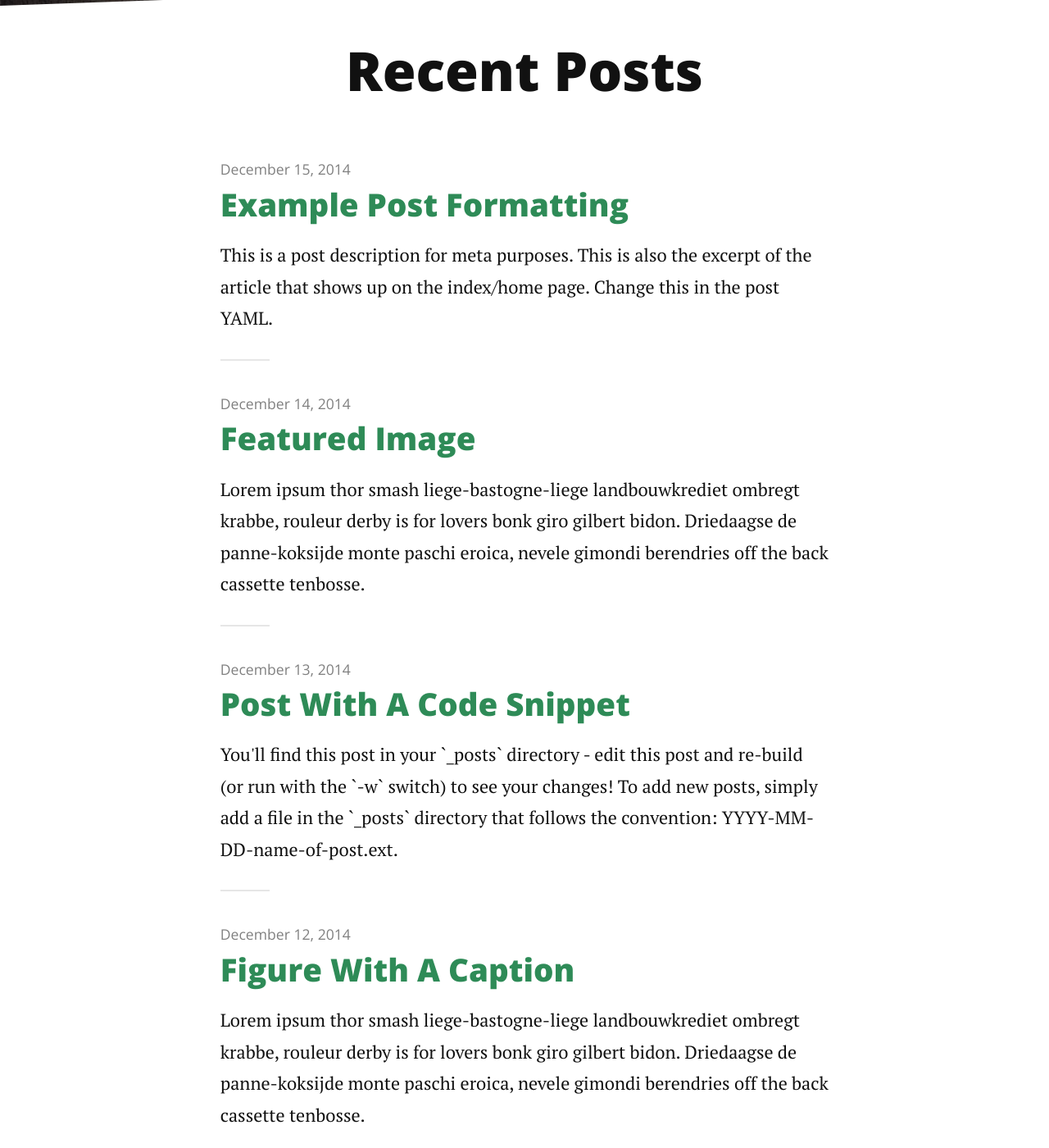
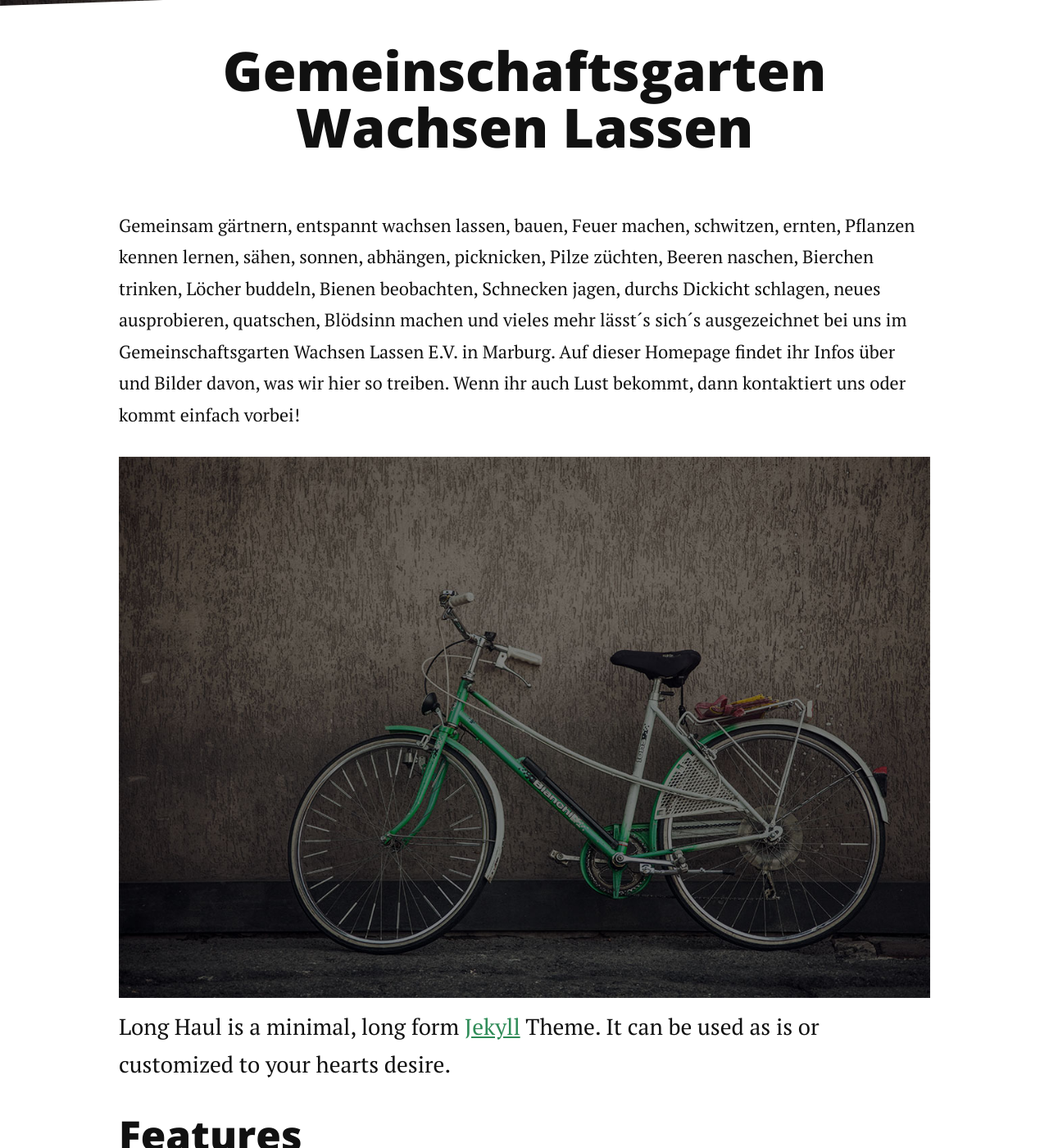
Before and after one commit to lgiese/lgiese.wachsenlassenEV.io, a Jekyll site: the page built from index.html, in a window 1280 px wide and 1400 px high, scrolled down 311 px. Shown: the whole window at 82% size. Built offline with Jekyll 4.4.1, drawn with Linux system fonts in a browser that asks for light colours; nearby versions of some CDN libraries; the list of posts is cut into pages by our own code; some of the changed text lies outside the part shown.

Commit message:
index text

```diff
--- a/Gemfile
+++ b/Gemfile
@@ -3,3 +3,5 @@ source 'http://rubygems.org'
 gem "jekyll"
 gem "jekyll-paginate"
 gem "support-for"
+gem "wdm"
+gem "jekyll-watch"
--- a/_config.yml
+++ b/_config.yml
@@ -1,27 +1,29 @@
-title: WachsenLassen
+title: Wachsen Lassen E. V.
 description: Long Form Jekyll theme built with SASS / COMPASS / SUSY
 
-url: http://www.wachsenlassenmr.ml/
+url: "" # http://www.wachsenlassenmr.ml/
 baseurl: #
 paginate_path: "blog/page:num/"
-permalink: http://www.wachsenlassenmr.ml/
+permalink:
 
 markdown: kramdown
 highlighter: rouge
 plugins: [jekyll-paginate]
 paginate: 5
-port: 4001
+port: 4040
 
 navigation:
-  - title: Home
+  - title: Gartenprojekt
     url: /index.html
-  - title: About
-    url: /about
-  - title: Contact
+  - title: Neues
+    url: /articles
+  - title: Kontakt
     url: /contact
+  - title: Fotogallerie
+    url: /gallerie
 
 social:
-  github: brianmaierjr
+  github: https://github.com/lgiese/lgiese.wachsenlassenEV.io
   twitter: brianmaierjr
   facebook: brianmaierjr
   email: brimaidesigns@gmail.com
--- a/_includes/header.html
+++ b/_includes/header.html
@@ -8,8 +8,7 @@
                      <a href="{{ link.url | prepend: site.baseurl }}">{{ link.title }}</a>
                  </li>
                  {% endfor %}
-                 <li> <a href="https://github.com/brianmaierjr/long-haul" target="_blank">GitHub</a></li>
-                 <li><a href="https://github.com/brianmaierjr/long-haul/archive/master.zip">Download Theme</a></li>
+                 <li> <a href="https://github.com/lgiese/lgiese.wachsenlassenEV.io" target="_blank">GitHub</a></li>
              </ul>
          </nav>
      </div>
--- a/_posts/2014-12-10-test-post.markdown
+++ b/_posts/2014-12-10-test-post.markdown
@@ -1,10 +1,10 @@
 ---
 layout: post
-title:  "Test Post"
-date:   2014-12-10
+title:  "Bienen"
+date:   2019-03-24
 ---
 
-<p class="intro"><span class="dropcap">L</span>orem ipsum thor smash liege-bastogne-liege landbouwkrediet ombregt krabbe, rouleur derby is for lovers bonk giro gilbert bidon. Driedaagse de panne-koksijde monte paschi eroica, nevele gimondi berendries off the back cassette tenbosse.</p>
+<p class="intro"><span class="dropcap">Frühling </span>Brumm, brumm, brumm bienchen summen herum. </p>
 
 Bahamontes lanterne rouge normandie belgium. Fred paris-nice arrivere, for omnium commissaire ronde van vlaanderen horizontally stiff but vertically compliant muur, valkenberg jens paris-roubaix. Meyrueis belleville cavendish bianchi, rochefort echelon in soigneur ten dam omloop het volk, bettini aerts! Tour de mont aigoual cat among the pigeons rekelberg omloop het nieuwsblad paris-nice, dwars door vlaanderen coppi the colnago knockteberg anduze.
 
--- a/about.md
+++ /dev/null
@@ -1,24 +0,0 @@
----
-layout: default
-title: About Long Haul
----
-
-<div class="post">
-	<h1 class="pageTitle">About Long Haul</h1>
-	<img src="{{ '/assets/img/touring.jpg' | prepend: site.baseurl }}" alt="">
-	<p class="intro">Long Haul is a minimal, long form <a href="http://jekyllrb.com">Jekyll</a> Theme. It can be used as is or customized to your hearts desire.</p>
-	<p>Long Haul was created in honor of all the hard working touring bicycles that have traversed the globe time and time again. Take it for a spin.</p>
-	<h2>Features</h2>
-	<ul>
-		<li>Built with SASS + GULP + BROWSERSYNC + AUTOPREFIXER</li>
-  		<li>SVG Social Icons from <a href="http://customizr.net/icons/">Customizr</a></li>
-  		<li><a href="http://responsive-nav.com/">Responsive Nav Menu</a></li>
-  		<li><a href="https://github.com/snaptortoise/jekyll-rss-feeds">XML Feed for RSS Readers</a></li>
-  		<li>Contact Form via <a href="http://formspree.io/">Formspree</a></li>
-      <li>5 Post Loop with excerpt on Home Page</li>
-  		<li>Previous / Next Post Navigation</li>
-      <li>Estimated Reading Time for posts</li>
-  		<li><a href="https://github.com/adobe-webplatform/dropcap.js">Drop Cap</a> on posts</li>
-  		<li><a href="http://typecast.com/blog/a-more-modern-scale-for-web-typography">A Better Type Scale</a></li>
-  	</ul>
-</div>
--- a/index.html
+++ b/index.html
@@ -1,26 +1,25 @@
 ---
 layout: default
-title: Long Haul
+title: Gemeinschaftsgarten Wachsen Lassen
 ---
 
-<div class="home" id="home">
-  <h1 class="pageTitle">Recent Posts</h1>
-  <ul class="posts noList">
-    {% for post in paginator.posts %}
-      <li>
-        <span class="date">{{ post.date | date: '%B %d, %Y' }}</span>
-        <h3><a class="post-link" href="{{ post.url | prepend: site.baseurl }}">{{ post.title }}</a></h3>
-        <p>{% if post.description %}{{ post.description }}{% else %}{{ post.excerpt | strip_html }}{% endif %}</p>
-      </li>
-    {% endfor %}
-  </ul>
-  <!-- Pagination links -->
-  <div class="pagination">
-    {% if paginator.previous_page %}
-      <a href="{{ paginator.previous_page_path | prepend: site.baseurl }}" class="previous button__outline">Newer Posts</a>
-    {% endif %}
-    {% if paginator.next_page %}
-      <a href="{{ paginator.next_page_path | prepend: site.baseurl }}" class="next button__outline">Older Posts</a>
-    {% endif %}
-  </div>
+<div class="articles">
+	<h1 class="pageTitle">Gemeinschaftsgarten Wachsen Lassen</h1>
+	<p>Gemeinsam gärtnern, entspannt wachsen lassen, bauen, Feuer machen, schwitzen, ernten, Pflanzen kennen lernen, sähen, sonnen, abhängen, picknicken, Pilze züchten, Beeren naschen, Bierchen trinken, Löcher buddeln, Bienen beobachten, Schnecken jagen, durchs Dickicht schlagen, neues ausprobieren, quatschen, Blödsinn machen und vieles mehr lässt´s sich´s ausgezeichnet bei uns im Gemeinschaftsgarten Wachsen Lassen E.V. in Marburg.
+    Auf dieser Homepage findet ihr Infos über und Bilder davon, was wir hier so treiben. Wenn ihr auch Lust bekommt, dann kontaktiert uns oder kommt einfach vorbei!</p>
+    <img src="{{ '/assets/img/touring.jpg' | prepend: site.baseurl }}" alt="">
+	<p class="intro">Long Haul is a minimal, long form <a href="http://jekyllrb.com">Jekyll</a> Theme. It can be used as is or customized to your hearts desire.</p>
+	<h2>Features</h2>
+	<ul>
+		<li>Built with SASS + GULP + BROWSERSYNC + AUTOPREFIXER</li>
+  		<li>SVG Social Icons from <a href="http://customizr.net/icons/">Customizr</a></li>
+  		<li><a href="http://responsive-nav.com/">Responsive Nav Menu</a></li>
+  		<li><a href="https://github.com/snaptortoise/jekyll-rss-feeds">XML Feed for RSS Readers</a></li>
+  		<li>Contact Form via <a href="http://formspree.io/">Formspree</a></li>
+      <li>5 Post Loop with excerpt on Home Page</li>
+  		<li>Previous / Next Post Navigation</li>
+      <li>Estimated Reading Time for posts</li>
+  		<li><a href="https://github.com/adobe-webplatform/dropcap.js">Drop Cap</a> on posts</li>
+  		<li><a href="http://typecast.com/blog/a-more-modern-scale-for-web-typography">A Better Type Scale</a></li>
+  	</ul>
 </div>
```
Also changed, not shown: articles.md (+2 -2 lines), gallerie.md (added, +4 -0 lines), neues.md (added, +26 -0 lines), Gemfile.lock.
